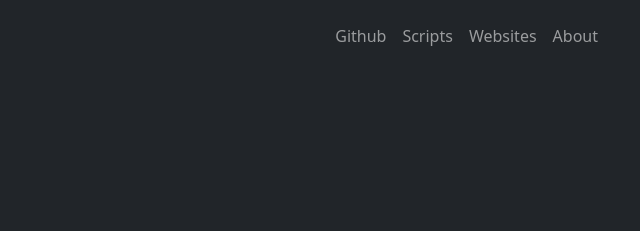
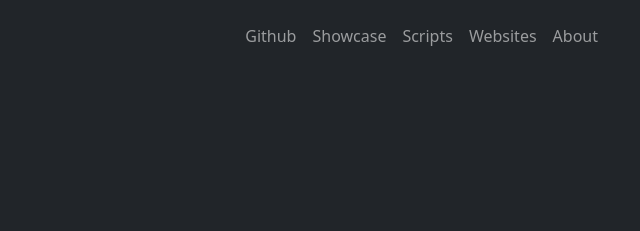
Before and after one commit to LightLordYT/lightlordyt.github.io, a plain HTML site: page index.html in a window 1280 px wide. Shown: the top 231 px of the page, 592-1232 px from the left. Drawn offline with nearby package versions, Linux system fonts and the light colour scheme.

Commit message:
Add Showcase

```diff
--- a/index.html
+++ b/index.html
@@ -29,6 +29,9 @@
           <ul class="navbar-nav ms-auto">
             <li class="nav-item">
               <a href="#github" class="nav-link">Github</a>
+            </li>
+						<li class="nav-item">
+              <a href="#showcase" class="nav-link">Showcase</a>
             </li>
             <li class="nav-item">
               <a href="#scripts" class="nav-link">Scripts</a>
```
